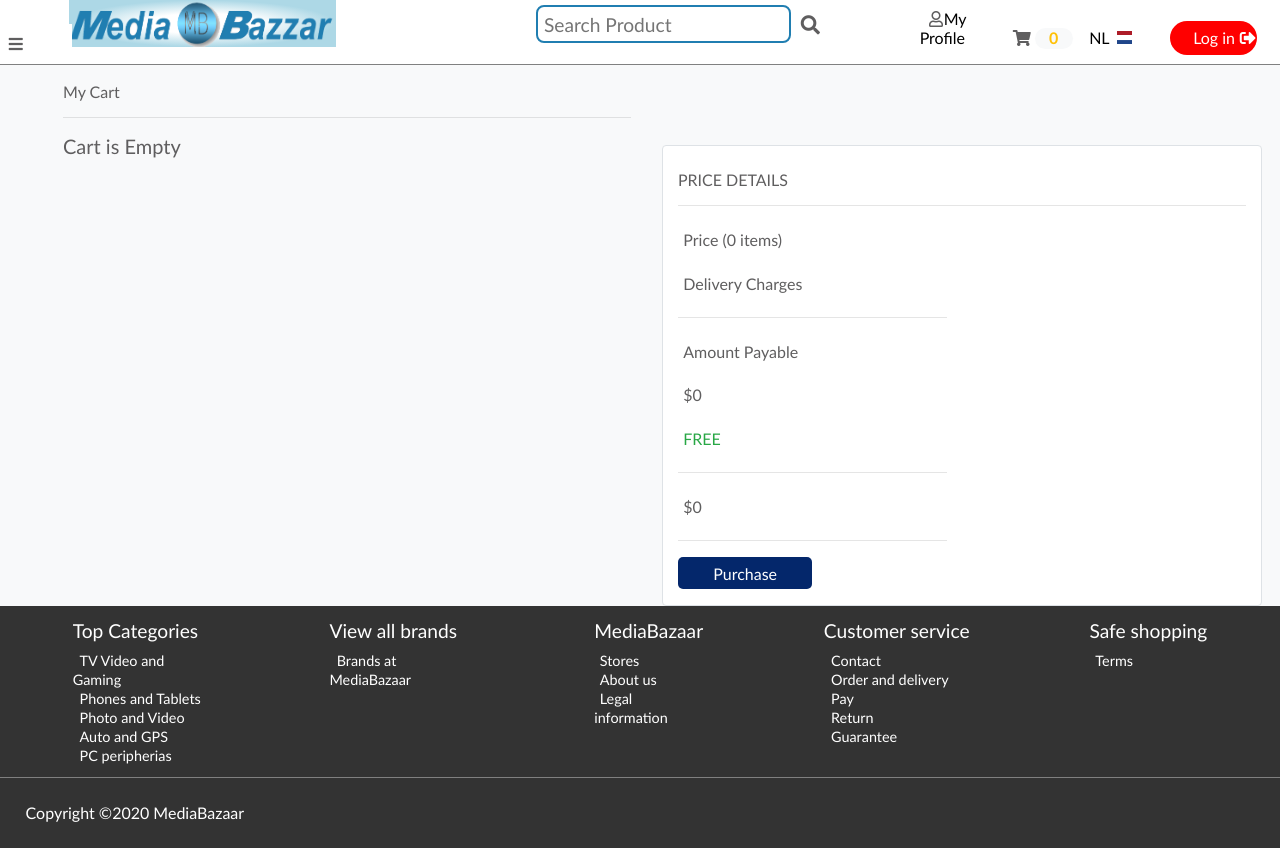
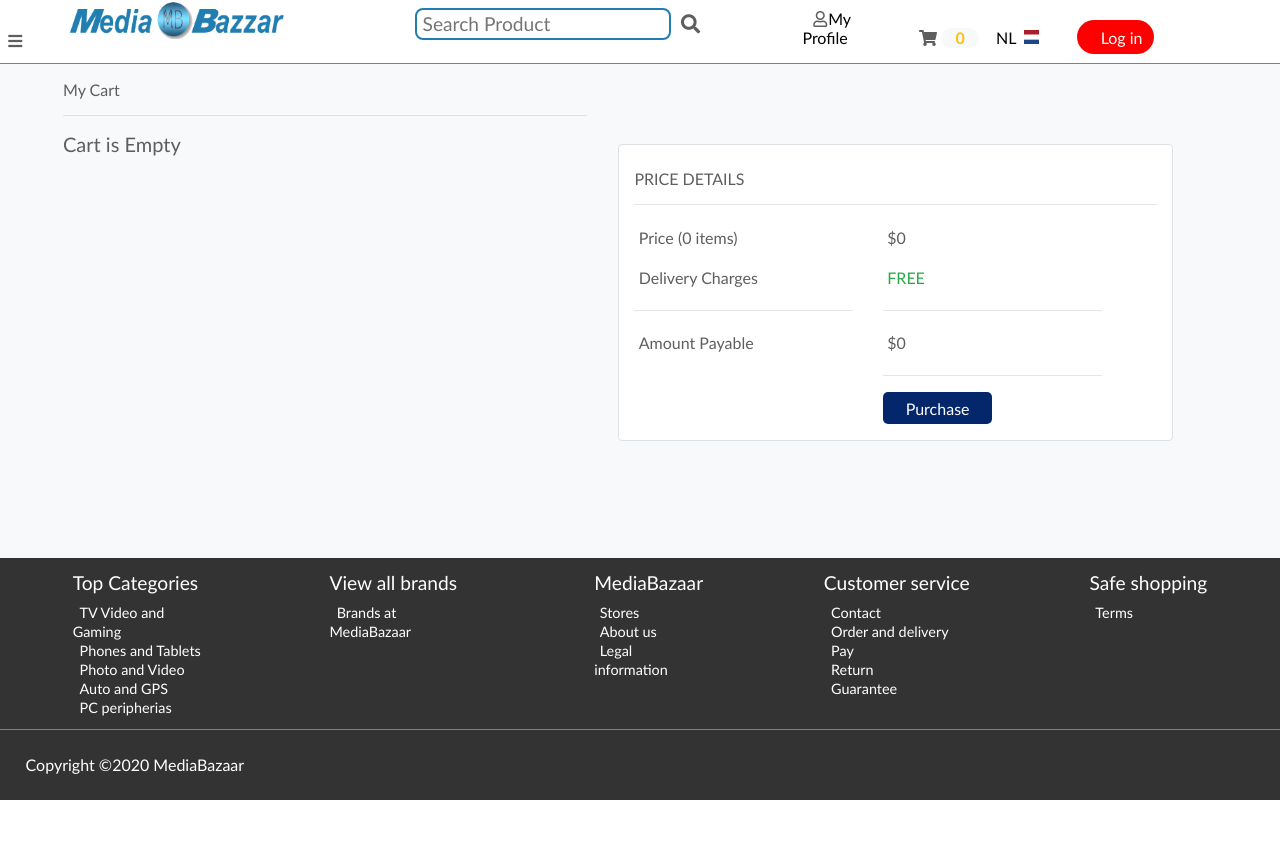
Before and after one commit to Ranim1996/MediaBazaar-Website, a PHP site: page /Webshop/cart.php in a window 1280 px wide. After the commit the page ends 800 px from the top, so only its background shows below. Run offline with PHP 8.4, Linux system fonts and the light colour scheme.

Commit message:
fixing bugs

```diff
--- a/Webshop/Index.php
+++ b/Webshop/Index.php
@@ -331,6 +331,9 @@
                                     <img src="<?php echo $row['product-image'];?>">
                                 </div>
                                 <header class="product-name">
+                                    <h3><?php echo $row['Brand']?></h3>
+                                </header>
+                                <header class="product-name">
                                     <h3><?php echo $row['product_name']?></h3>
                                 </header>
                                 <h3 class="product-price"><?php echo $row['product_price']?>.-
--- a/Webshop/cart.php
+++ b/Webshop/cart.php
@@ -33,7 +33,7 @@
 
     <link rel="stylesheet" href="cartStyle.css">
     <link rel="stylesheet" href="./css/style.css">
-
+    <link rel="icon" href="./css/images/9A902BDC06A64F96A24667E63CFB24FC.png">
 </head>
 
 <body class="bg-light">
--- a/Webshop/cartStyle.css
+++ b/Webshop/cartStyle.css
@@ -1,3 +1,7 @@
+*{
+    box-sizing: border-box;
+}
+
 /*nav bar*/
 .bg-dark {
     background-color: #343a40!important;
@@ -131,6 +135,7 @@
     padding-left: 15px;
     margin-right: auto;
     margin-left: auto;
+    height: 29rem;
 }
 
 .row {
@@ -210,8 +215,8 @@
 img {
     max-width: 100%;
     height: auto;
-    background: lightblue;
-    background: radial-gradient(white 30%, lightblue 70%);
+    /* background: lightblue;
+    background: radial-gradient(white 30%, lightblue 70%); */
 }
 
 /*Total Price and Details*/
@@ -237,3 +242,9 @@
 .text-success {
     color: #28a745;
 }
+
+footer{
+    bottom: 0;
+    width: 100%;
+    position: fixed;
+}
--- a/Webshop/css/style.css
+++ b/Webshop/css/style.css
@@ -63,7 +63,7 @@
 /*--------------------------*/
 
 .search-product{
-    margin-left: 200px;
+    margin-left: 10%;
     width:25%;
     border-radius: 8px;
 }
@@ -89,9 +89,13 @@
 /*--------------------------*/
 .header-menu
 {
-    margin-left: 6%;
+    margin-left: 5%;
     width: 30%;
     position: right;
+}
+
+.header-menu .profile{
+    width: 6rem;
 }
 
 .header-menu  ul
@@ -342,13 +346,14 @@
 
 .top-products .product .image img
 {
-    height: 100%;
-    width: 100%;
+    height: 90%;
+    width: 90%;
+    margin: 5%;
 }
 
 .top-products .product-name{
     width: 100%;
-    height: 20%;
+    height: auto;
     border-top: 1px solid grey;
     border-bottom: 1px solid grey;
 }
--- a/Webshop/pop-up-menu/style.css
+++ b/Webshop/pop-up-menu/style.css
@@ -2,9 +2,9 @@
 	margin: 0;
 }
 .wrapper{
-	width:4rem;
+	width:2rem;
 	position: absolute;
-    top: 1.5rem;
+    top: 1.3rem;
     left: 0.5rem;
 }
 
@@ -26,6 +26,7 @@
 	font-size:13pt;
 	color:#112233;
 	background-color: rgb(224, 223, 224);
+	margin: 0;
 }
 
 .navig h3{
@@ -34,6 +35,7 @@
 
 .navig a:hover{
 	background-color: lightgray;
+	margin:0;
 }
 
 .navig ul{
@@ -117,6 +119,7 @@
 
 .navig ul li li a{
 	width: 17rem;
+	margin: 0;
 }
 
 .navig ul li li{
--- a/Webshop/top-header.php
+++ b/Webshop/top-header.php
@@ -71,17 +71,17 @@
             {
                 //session_start();
                 //$_SESSION['loggedin'] = FALSE;
-                echo "<li class=\"logout\"><a href=\"./Login.php\">Log in <i class=\"fas fa-sign-out-alt\"></i></a></li>";
+                echo "<li class=\"logout\"><a href=\"./Login.php\">Log in</a></li>";
             }
             else
             {
                 if($_SESSION['loggedin'] == TRUE)
                 {
-                    echo "<li class=\"logout\"><a href=\"./php/Logout.php\">Log out <i class=\"fas fa-sign-out-alt\"></i></a></li>";
+                    echo "<li class=\"logout\"><a href=\"./php/Logout.php\">Log out</a></li>";
                 }
                 else
                 {
-                    echo "<li class=\"logout\"><a href=\"./Login.php\">Log in <i class=\"fas fa-sign-out-alt\"></i></a></li>";
+                    echo "<li class=\"logout\"><a href=\"./Login.php\">Log in</a></li>";
                 }
             }
 
```
